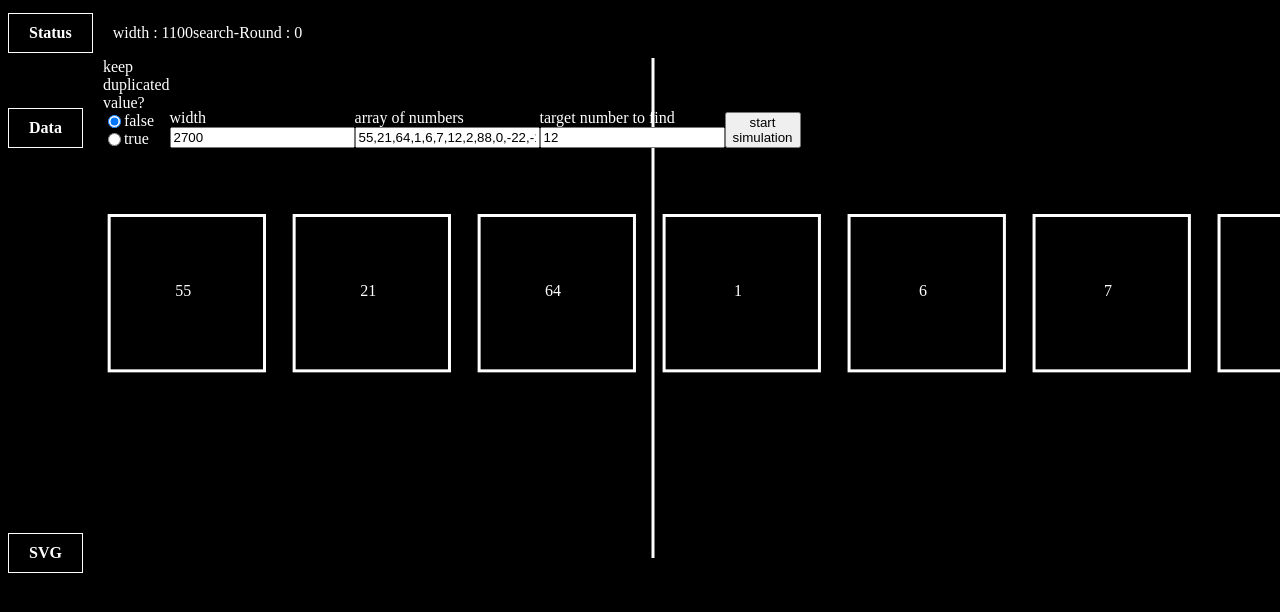
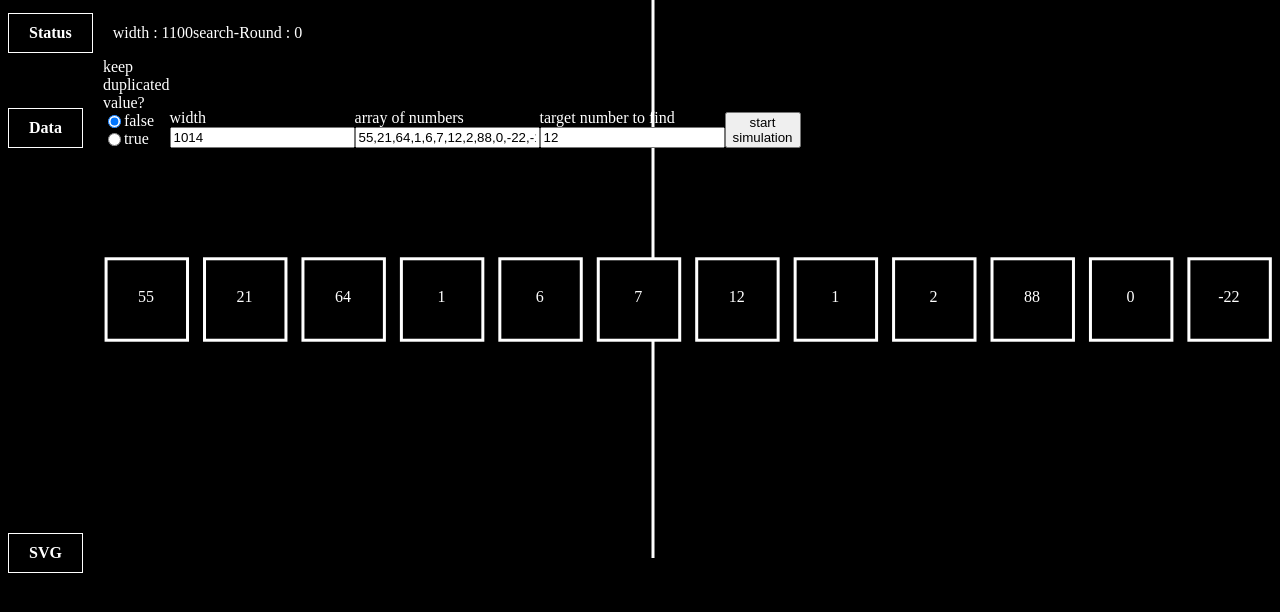
Before and after one commit to pikpokjeon/JS-Data-Visualization-Project, a plain HTML site: page Algorithms/binarySearch.html in a window 1280 px wide. Both pictures are taken after a click on the radio button 114 px from the left and 121 px from the top of the page. Drawn offline with Linux system fonts and the light colour scheme.

Commit message:
fix: 너비 상자노출 화면 너비안에 보이도록 수정

```diff
--- a/Algorithms/binarySearch.html
+++ b/Algorithms/binarySearch.html
@@ -29,7 +29,7 @@
 
           <div>
             <label for="width">width</label>
-            <input type="text" id="width" name="width" value="2700" />
+            <input type="text" id="width" name="width" value="1500" />
           </div>
           <div>
             <label for="data-list">array of numbers</label>
--- a/Algorithms/main.js
+++ b/Algorithms/main.js
@@ -44,7 +44,7 @@ const genElement = (type, attr) =>
 const genAttr = (w, s, i) =>
 {
     const { width, height } = elById('main').getBoundingClientRect()
-    console.log(width,height)
+    // console.log(width,height)
     const [m, h, data, d] = [s.margin, s.height, s.data, s.d]
     const dataBox = { width: s.box, height: s.box }
     const color = { bg: "black", default: "white", focus: "red", blue: "blue" }
@@ -56,7 +56,7 @@ const genAttr = (w, s, i) =>
         // viewBox: `${m} ${m} ${w} ${h}`,
     }
     const list = {
-        g: { width: w, height: h },
+        g: { width: w, height: h,style: 'overflow:visible' },
         gBox: {
             // transfrom: `translate(${s.unit}, ${h / 2})`,
 
@@ -211,8 +211,11 @@ const copyParams = (params) =>
 const onChangeInput = (vars, copy) => (e) =>
 {
     const _ = copy(vars)
-    const w = _.inputData(_.elById("width"))
+    const wth = _.elById("width")
+    const w = _.inputData(wth)
+    const main = _.elById("main")
     let d = _.inputData(_.elById("data-list"))
+
     const radioNodeList = document.getElementsByName('duplicated')
     radioNodeList.forEach(n =>
     {
@@ -222,12 +225,16 @@ const onChangeInput = (vars, copy) => (e) =>
         }
         })
     _.elById("data-list").value = `${(d)}`
-    _.svg.setAttribute('style', `width: ${w}`)
-    _.rect.setAttribute('style', `width: ${w}`)
-    const { width } = _.svg.getBoundingClientRect()
-    vars = [width, d, ...vars]
+    const { width } = main.getBoundingClientRect()
+    if (w > width)
+    {
+        wth.value = width - 250
+        w = width-250
+        }
+    console.log(width)
+    vars = [w, d, ...vars]
     _.updateDefault(vars, copy)
-    _.updateTexts(width, d, _.genSize, _.getElement, _.genElement, _.genAttr)(_.g)
+    _.updateTexts(w, d, _.genSize, _.getElement, _.genElement, _.genAttr)(_.g)
 
 }
 
```
